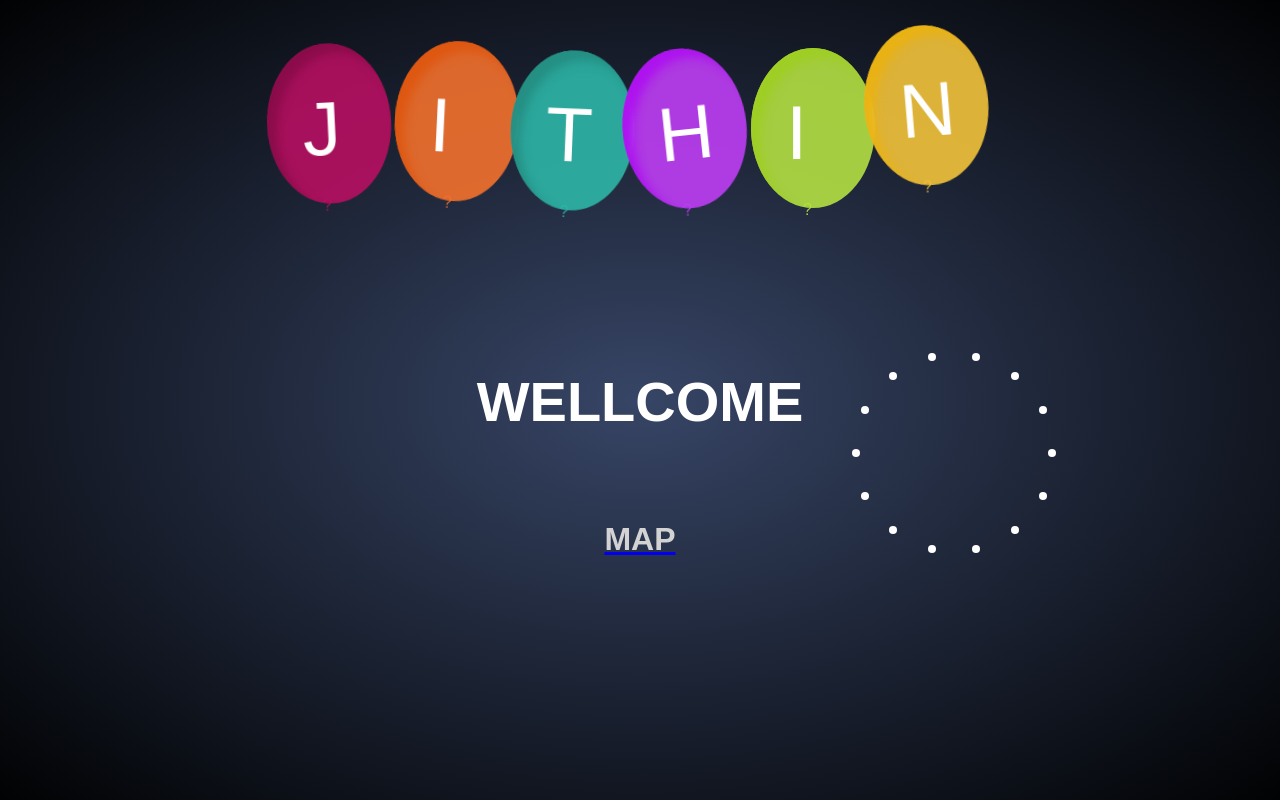
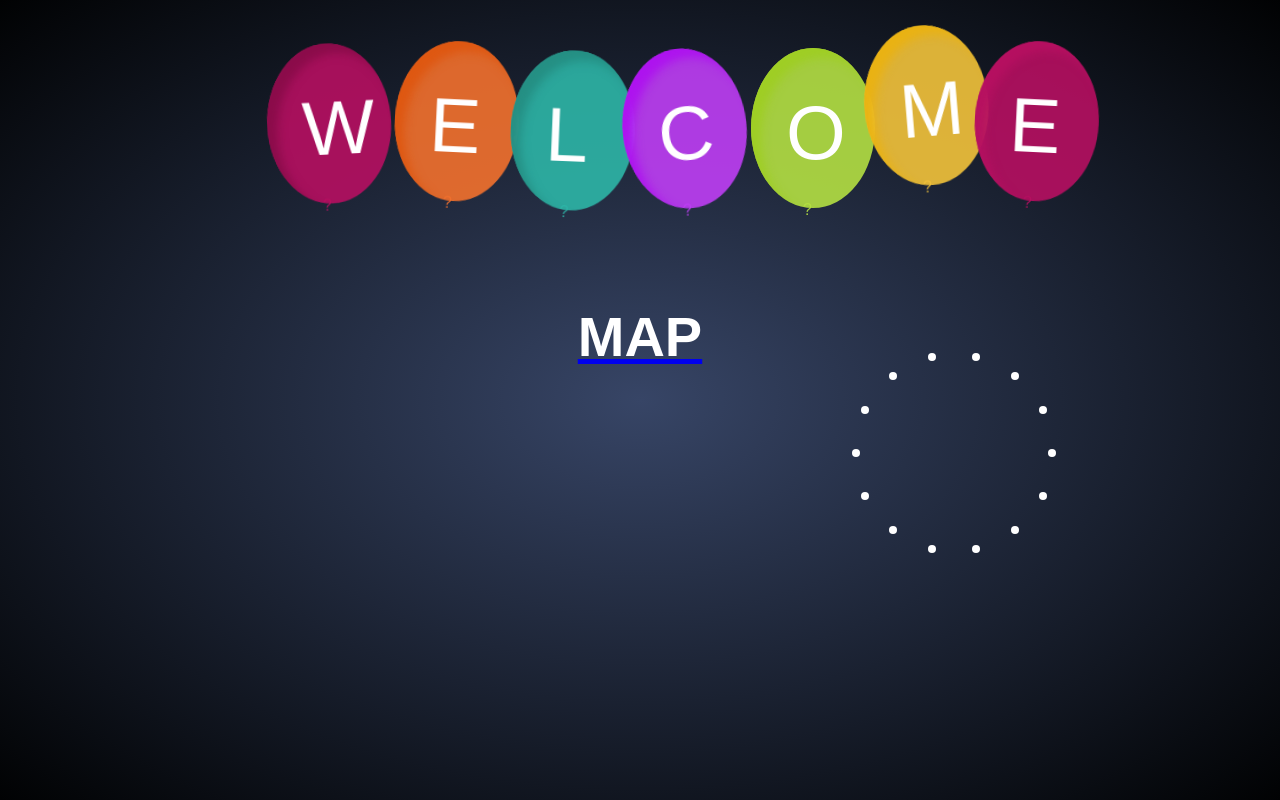
Before and after one commit to jithin1998/jithin1998.github.io, a plain HTML site: page index.html in a window 1280 px wide. Drawn offline with Linux system fonts and the light colour scheme; a web font is replaced by a local one.

Commit message:
Update index.html

```diff
--- a/index.html
+++ b/index.html
@@ -7,7 +7,7 @@
 <meta property="og:title" content="jithin"/>
 <meta property="og:description" content="jithin"/>
 
-        <title>jithin.ml</title>
+        <title>homepage</title>
         <style>
             /* If you can't see it just hit space in here*/
 		body {
@@ -126,6 +126,20 @@
             .balloon > div:nth-child(6):before {
                 color: rgba(242, 194, 58, 0.9);
             }
+
+            .balloon > div:nth-child(7) {
+                background: rgba(182, 15, 97, 0.9);
+                left: 700px;
+                box-shadow: inset 10px 10px 10px rgba(182, 15, 97, 0.9);
+                -webkit-animation: balloon2 8s ease-in-out infinite;
+                -moz-animation: balloon2 8s ease-in-out infinite;
+                -o-animation: balloon2 3s ease-in-out infinite;
+                animation: balloon2 6s ease-in-out infinite;
+            }
+            .balloon > div:nth-child(7):before {
+                color: rgba(182, 15, 97, 0.9);
+            }
+
             .balloon > div:before {
                 color: rgba(182, 15, 97, 0.9);
                 position: absolute;
@@ -304,22 +318,23 @@
         <link href="http://fonts.googleapis.com/css?family=Wendy+One" rel="stylesheet" type="text/css">
         <div class="container">
             <div class="balloon">
-                <div><span>j</span>
+                <div><span>w</span>
                 </div>
-                <div><span>i</span>
+                <div><span>e</span>
                 </div>
-                <div><span>t</span>
+                <div><span>l</span>
                 </div>
-                <div><span>h</span>
+                <div><span>c</span>
                 </div>
-                <div><span>i</span>
+                <div><span>o</span>
                 </div>
-                <div><span>n</span>
+                <div><span>m</span>
+                </div>
+                <div><span>e</span>
                 </div>
             </div>
             <br>
-		<h1><br>WELLCOME</br></h1>
-		<a href="map.html"><h2>MAP</h2></a>
+            <a href="map.html"><h1>MAP</h1> </a>
 	</div>
         <script>
 
```
